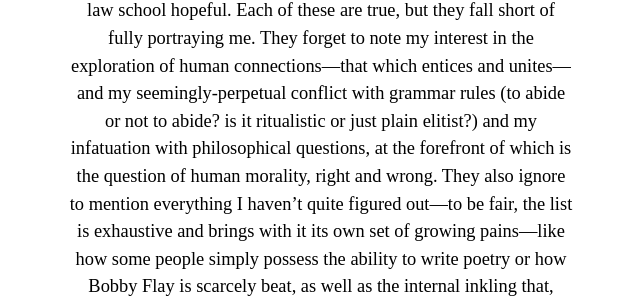
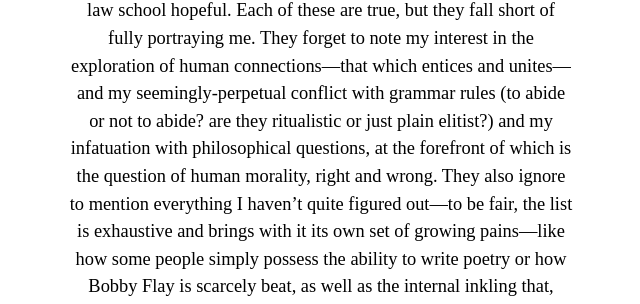
Before and after one commit to jaceluna/Portfolio, a Jekyll site: the page built from about.html, in a window 1280 px wide. Shown: the part 252-556 px from the top of the page, without its empty margins (319-959 px from the left). Built offline with Jekyll 4.4.1, drawn with Linux system fonts in a browser that asks for light colours; some of the changed text lies outside the part shown.

Commit message:
Update about.html

```diff
--- a/about.html
+++ b/about.html
@@ -3,6 +3,6 @@
 title: Jace Araujo
 ---
 <div class="blurb" id="about-me">
-  <p>A Rhetoric and Writing student, a University of Texas sophomore, a law school hopeful. Each of these are true, but they fall short of fully portraying me. They forget to note my interest in the exploration of human connections—that which entices and unites—and my seemingly-perpetual conflict with grammar rules (to abide or not to abide? is it ritualistic or just plain elitist?) and my infatuation with philosophical questions, at the forefront of which is the question of human morality, right and wrong. They also ignore to mention everything I haven’t quite figured out—to be fair, the list is exhaustive and brings with it its own set of growing pains—like how some people simply possess the ability to write poetry or how Bobby Flay is scarcely beat, as well as the internal inkling that, ever-present, moves me to closer to solving dilemmas like these every day.
+  <p>A Rhetoric and Writing student, a University of Texas sophomore, a law school hopeful. Each of these are true, but they fall short of fully portraying me. They forget to note my interest in the exploration of human connections—that which entices and unites—and my seemingly-perpetual conflict with grammar rules (to abide or not to abide? are they ritualistic or just plain elitist?) and my infatuation with philosophical questions, at the forefront of which is the question of human morality, right and wrong. They also ignore to mention everything I haven’t quite figured out—to be fair, the list is exhaustive and brings with it its own set of growing pains—like how some people simply possess the ability to write poetry or how Bobby Flay is scarcely beat, as well as the internal inkling that, ever-present, moves me to closer to solving dilemmas like these every day.
 So, while a very generic “about me” page could tell you a lot, it could never communicate to you all of the things about me. I hope my writing samples get you closer to that.</p>
 </div><!-- /.blurb -->
```
